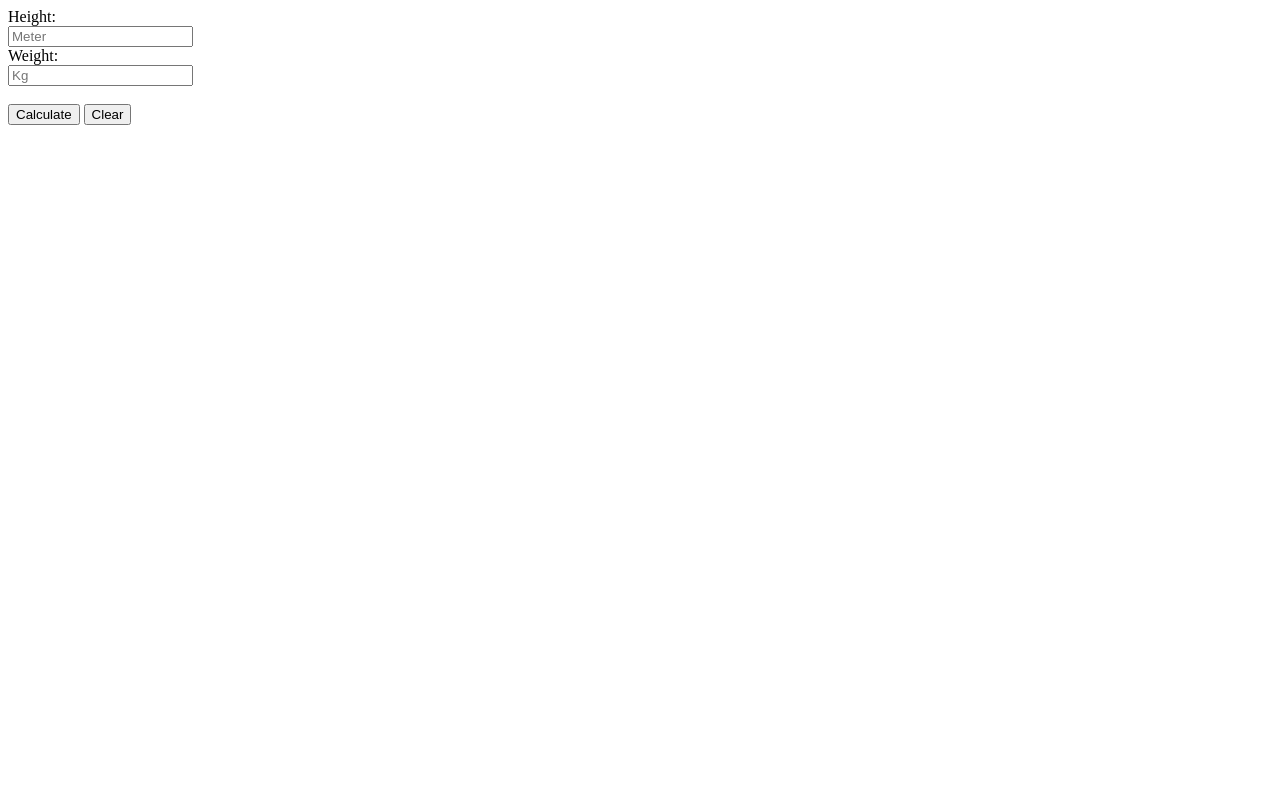
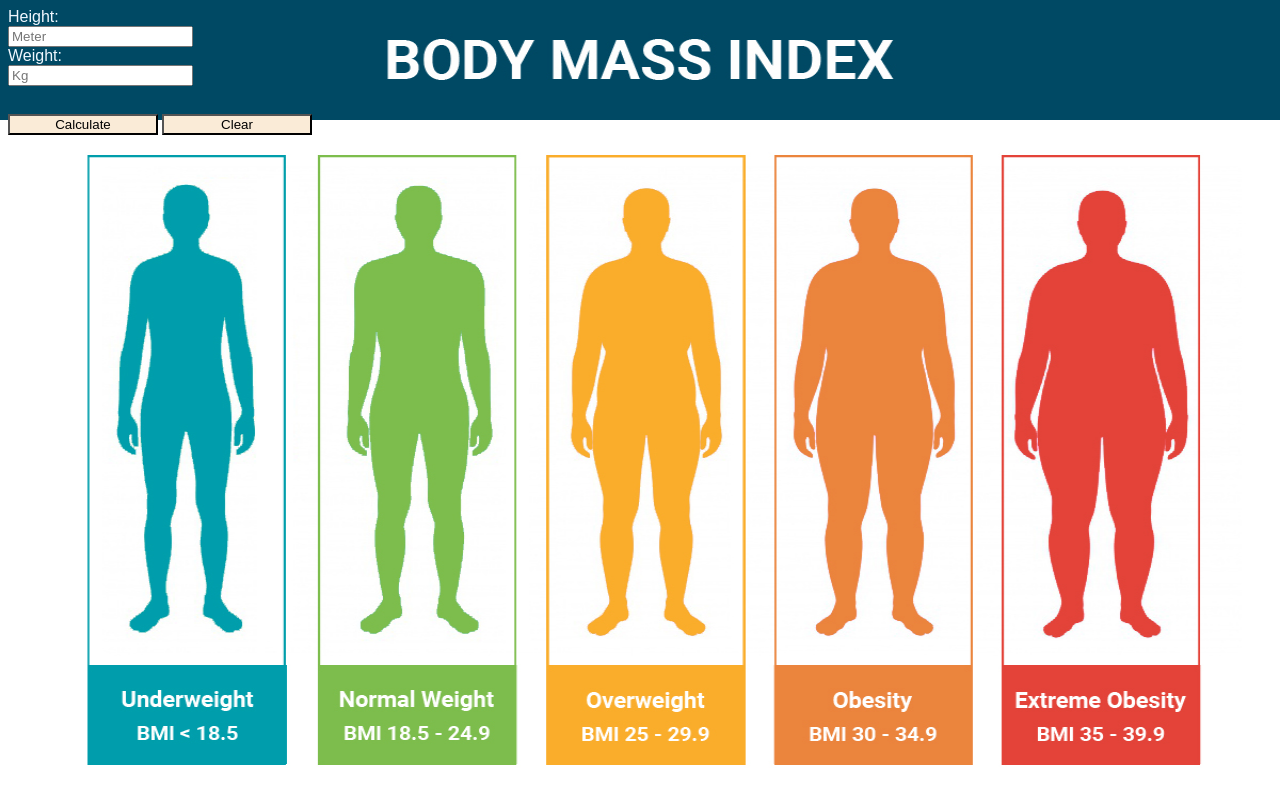
Before and after one commit to sazzadalam1200/MERN, a plain HTML site: page BMI/bmi.html in a window 1280 px wide. Drawn offline with Linux system fonts and the light colour scheme.

Commit message:
done bmi

```diff
--- a/BMI/bmi.html
+++ b/BMI/bmi.html
@@ -13,8 +13,8 @@
             <label class = "label">Weight:</label><br>
             <input type="text" id="weight" placeholder="Kg"><br><br>
 
-            <button id="cal-btn">Calculate</button>
-            <button id="clr-btn">Clear</button>
+            <button class = "btn" id="cal-btn">Calculate</button>
+            <button class = "btn" id="clr-btn">Clear</button>
             <p id="bmi-el"></p>
 
         </div>
--- a/BMI/script.js
+++ b/BMI/script.js
@@ -9,15 +9,18 @@ const showBmi = document.getElementById("bmi-el")
 
 //bmi calculation function
 function calBmi(w,h){
-    let bmi = w/(h*h)
-    showBmi.innerHTML = bmi
-    console.log(bmi)
+    if(w>=0 && h >=0){
+        let bmi = w/(h*h)
+    showBmi.innerHTML = "BMI: <br>"+ +bmi.toFixed(2)
+    }
+    else{
+        alert("Invalid Number")
+    }
 }
 
 //button for calculation
 calculate.addEventListener("click", function(){
     calBmi(weight.value,height.value)
-    console.log("bmi calculated")
 })
 
 //button to clear
@@ -25,5 +28,5 @@ clear.addEventListener("click", function(){
     console.log("button clicked")
     height.value=""
     weight.value=""
-
+    showBmi.innerHTML=""
 })
--- a/BMI/style.css
+++ b/BMI/style.css
@@ -0,0 +1,37 @@
+body {
+    background-image: url('bmi.jpg');
+    background-repeat: no-repeat;
+    background-attachment: fixed;
+    background-size: 100% 100%;
+  }
+
+.label{
+    font: bold;
+    font-family: Arial, Helvetica, sans-serif;
+    color: aliceblue;
+}
+
+.btn{
+    margin-top: 10px;
+    position: relative;
+    max-width: 200px;
+    min-width: 150px;
+    flex: 20%;
+    background-color: antiquewhite;
+    transition: all 0.5s ease-in-out;
+}
+
+.btn:hover {
+	background-color: #e4dcc9;
+	color: #24221b;
+}
+* {
+    box-sizing: border-box;
+  }
+
+.bmi-el{
+    color: black;
+    font-family: Arial, Helvetica, sans-serif;
+    font-size: medium;
+    font-weight: bold;
+}
```
Also changed, not shown: BMI/bmi.jpg (added).
